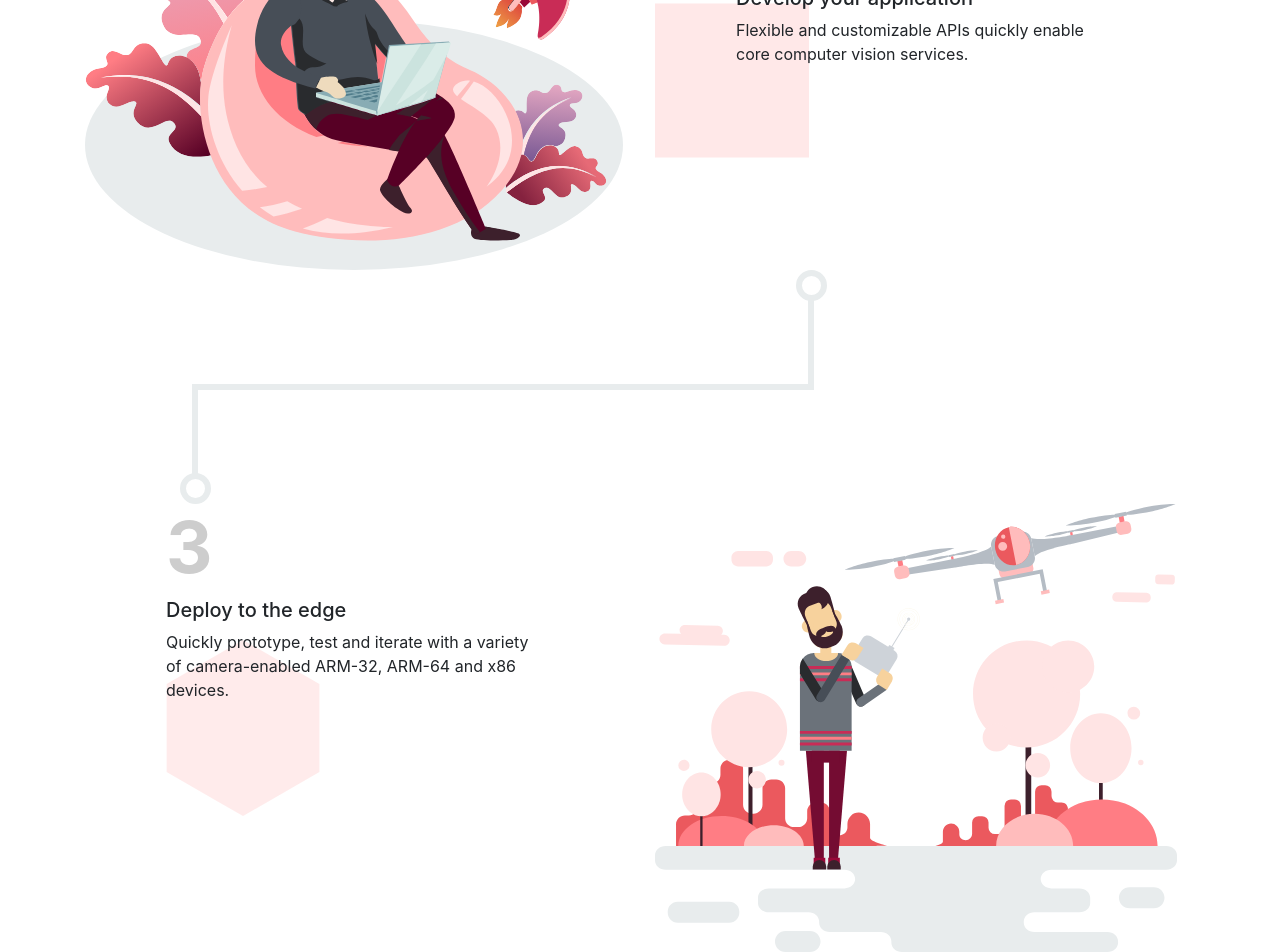
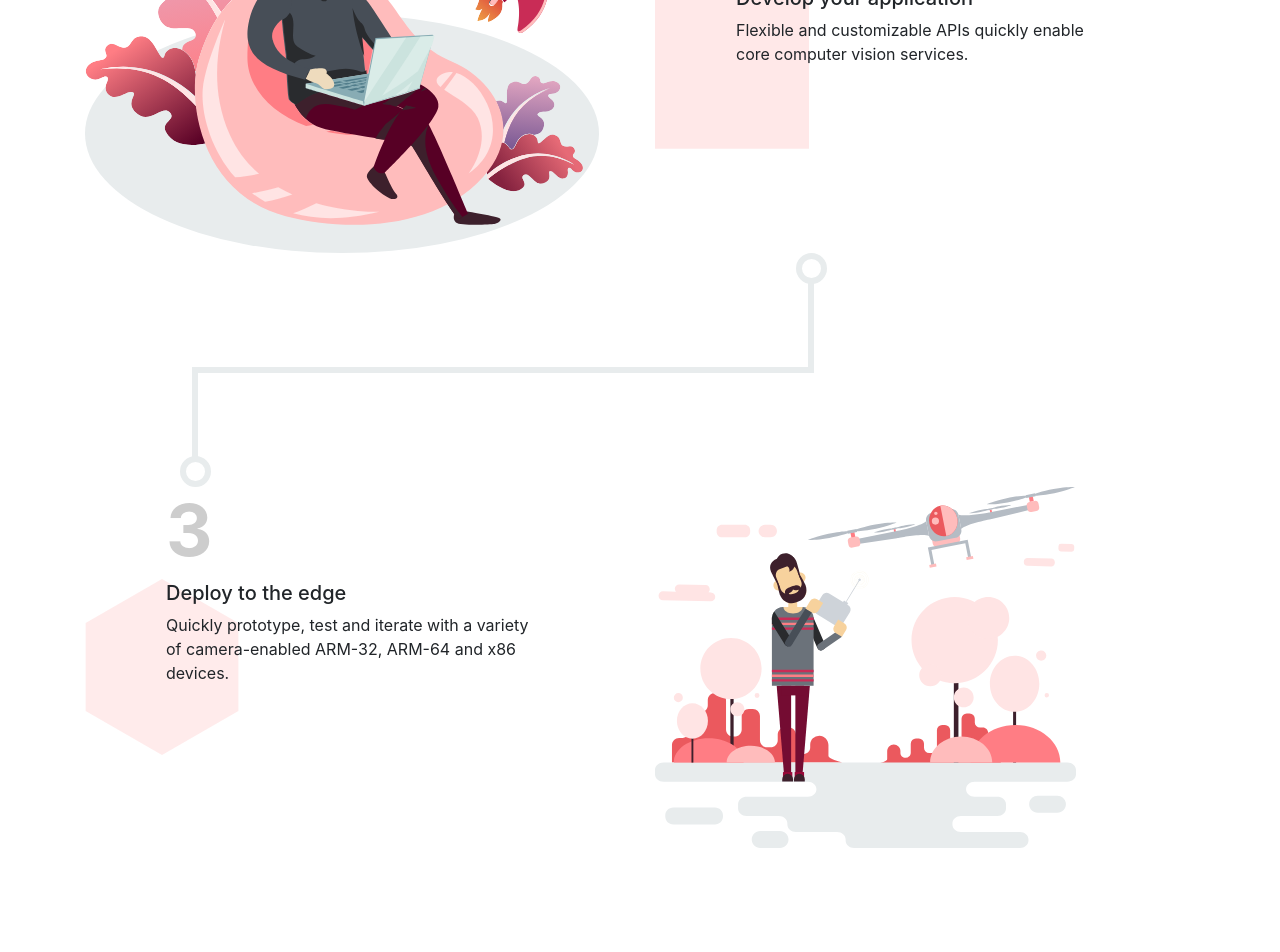
Before and after one commit to carloslazo/aai_test, a React (Create React App) app: page / in a window 1280 px wide. Shown: the part 1231-2183 px from the top of the page. After the commit the page ends 2079 px from the top, so only its background shows below. Built offline with nearby package versions, Linux system fonts and the light colour scheme.

Commit message:
adds max-height for group containers

```diff
--- a/src/App.css
+++ b/src/App.css
@@ -55,3 +55,7 @@
   width: 70%;
   margin: auto;
 }
+
+.background-max-height{
+  max-height: 361px;
+}
--- a/src/components/numbered-steps.jsx
+++ b/src/components/numbered-steps.jsx
@@ -30,7 +30,7 @@ function NumberedSteps(props) {
         </div>
         <div class="col-lg-6">
           <img
-            class="img-fluid"
+            class="img-fluid background-max-height"
             src={group19}
             alt="group19" />
         </div>
@@ -38,7 +38,7 @@ function NumberedSteps(props) {
       <div class="row">
         <div class="col-10 mx-auto">
           <img
-            class="img-fluid"
+            class="img-fluid background-max-height"
             src={pointerRight}
             alt="pointerRight" />
         </div>
@@ -47,7 +47,7 @@ function NumberedSteps(props) {
       <div class="row">
         <div class="col-lg-6">
           <img
-            class="img-fluid"
+            class="img-fluid background-max-height"
             src={developer}
             alt="developer" />
         </div>
@@ -71,7 +71,7 @@ function NumberedSteps(props) {
       <div class="row">
         <div class="col-10 mx-auto">
           <img
-            class="img-fluid"
+            class="img-fluid background-max-height"
             src={pointerLeft}
             alt="pointerLeft" />
         </div>
@@ -80,10 +80,10 @@ function NumberedSteps(props) {
       <div class="row">
         <div class="col-lg-6">
           <div class="numbered-steps-container">
+            <div class="numbered-shape">
+              <img src={polygon} alt="oval" />
+            </div>
             <div class="numbered-steps-text-container">
-              <div class="numbered-shape">
-                <img src={polygon} alt="oval" />
-              </div>
               <h1 class="display-3 font-weight-bold">3</h1>
               <h5>
                 Deploy to the edge
@@ -96,7 +96,7 @@ function NumberedSteps(props) {
         </div>
         <div class="col-lg-6">
           <img
-            class="img-fluid"
+            class="img-fluid background-max-height background-max-height"
             src={group4}
             alt="group4" />
         </div>
```
